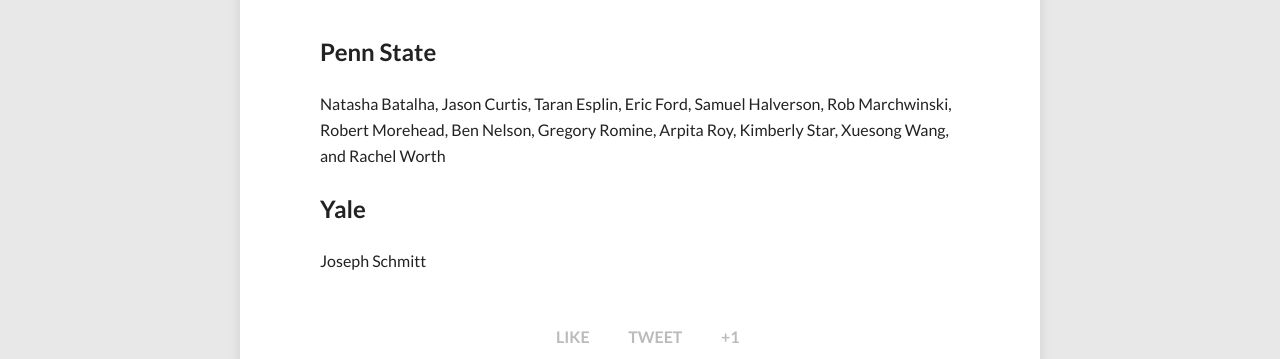
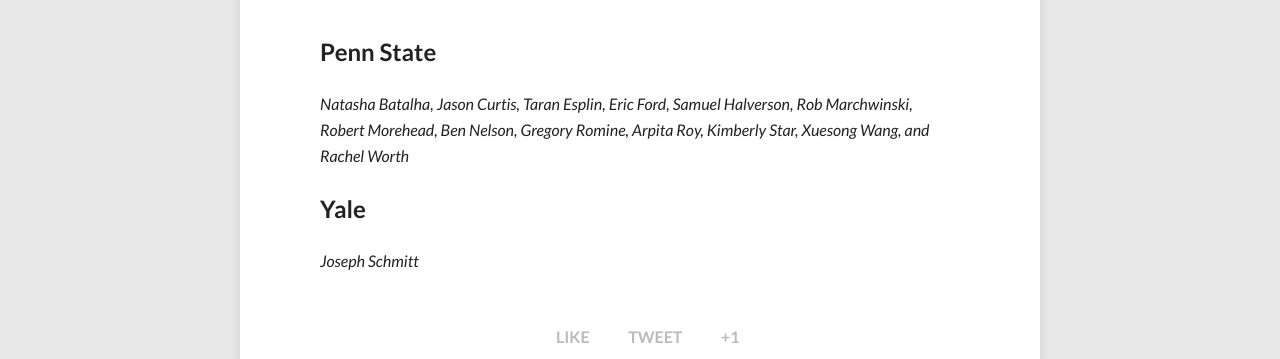
Before and after one commit to eford/ERES2014.github.io, a Jekyll site: the page built from about.md, in a window 1280 px wide. Shown: the part 905-1264 px from the top of the page. Built offline with Jekyll 4.4.1, drawn with Linux system fonts in a browser that asks for light colours; nearby versions of some CDN libraries.

```diff
--- a/about.md
+++ b/about.md
@@ -17,20 +17,8 @@
 
 Penn State
 ----------
-Natasha Batalha,
-Jason Curtis,
-Taran Esplin,
-Eric Ford,
-Samuel Halverson,
-Rob Marchwinski,
-Robert Morehead,
-Ben Nelson,
-Gregory Romine,
-Arpita Roy,
-Kimberly Star,
-Xuesong Wang,
-and Rachel Worth
+*Natasha Batalha, Jason Curtis, Taran Esplin, Eric Ford, Samuel Halverson, Rob Marchwinski, Robert Morehead, Ben Nelson, Gregory Romine, Arpita Roy, Kimberly Star, Xuesong Wang, and Rachel Worth*
 
 Yale
 ----
-Joseph Schmitt
+*Joseph Schmitt*
```
